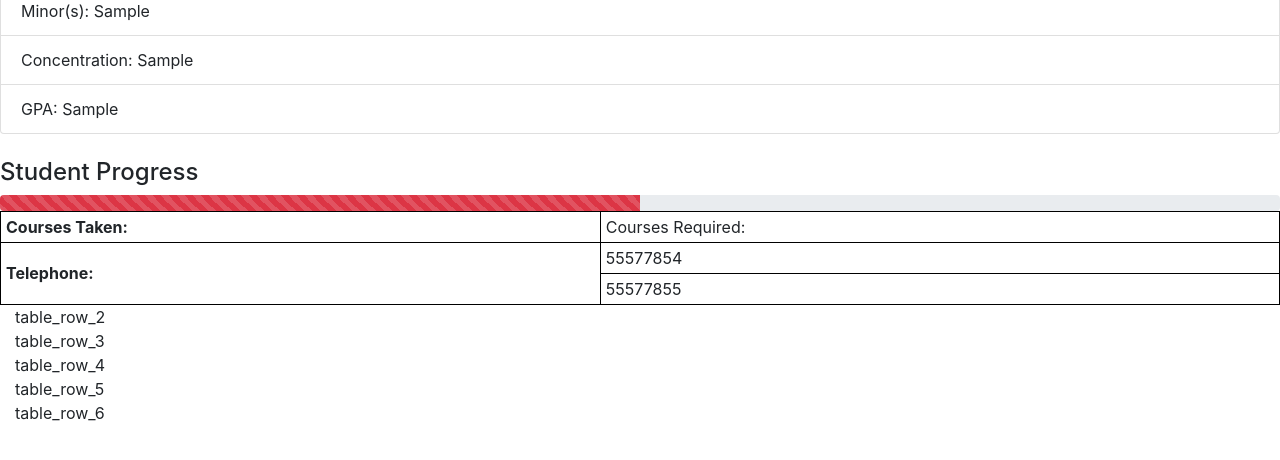
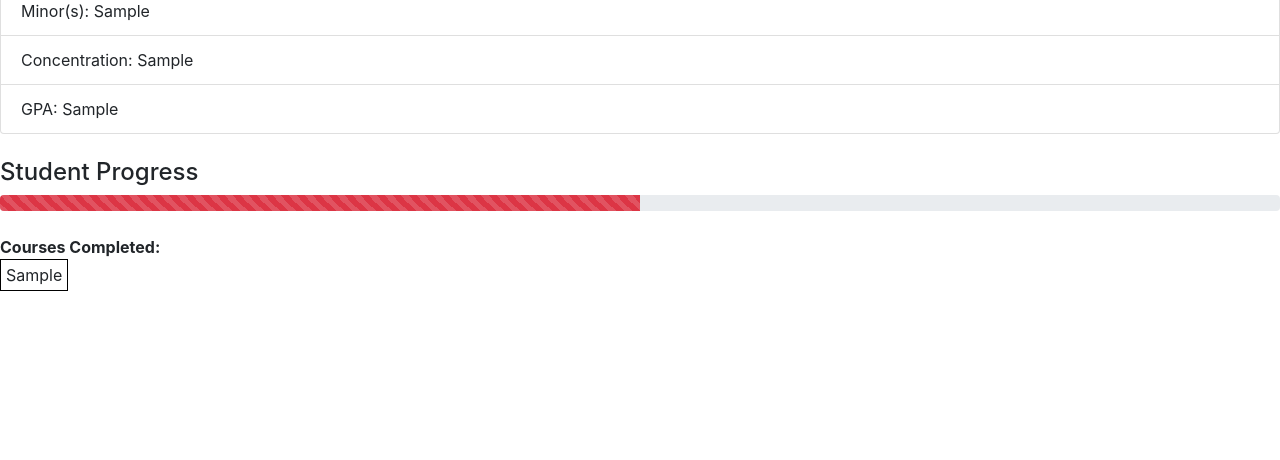
Before and after one commit to technostarbtd5/degree-z, a PHP site: page /client/home.php in a window 1280 px wide. Shown: the part 280-740 px from the top of the page. Run offline with PHP 8.4, Linux system fonts and the light colour scheme; tables that the repository leaves empty or names only in its code hold one stand-in row (values such as "Sample post").

Commit message:
updated home.php

```diff
--- a/client/home.php
+++ b/client/home.php
@@ -130,29 +130,17 @@
     <h4>Student Progress</h4>
     <div class="progress">
         <div class="progress-bar progress-bar-striped bg-danger" role="progressbar" style="width: 50%" aria-valuenow="100" aria-valuemin="0" aria-valuemax="100"></div>
-    </div>
+    </div><br>
 
+<?php
+    $sql2 = "SELECT taken FROM classes";
+    $result5 = $db->query($sql2);
 
-
-<table style="width:100%">
-  <tr>
-    <th>Courses Taken:</th>
-    <td>Courses Required:</td>
-  </tr>
-  <tr>
-    <th rowspan="2">Telephone:</th>
-    <td>55577854</td>
-  </tr>
-  <tr>
-    <td>55577855</td>
-  </tr>
-</table>
-
-</div>
-  <div class="col-md-6">table_row_2</div>
-  <div class="col-md-6">table_row_3</div>
-  <div class="col-md-6">table_row_4</div>
-  <div class="col-md-6">table_row_5</div>
-  <div class="col-md-6">table_row_6</div>
-</div>
-<p id="demo"></p>
+    if ($result5->num_rows > 0) {
+        // output data of each row
+        echo "<b>Courses Completed:</b> </br>";
+        while($row1 = $result5->fetch_assoc()) {
+          echo "<table> <td> " . $row1["taken"].  " </td> </table>";
+        }
+      }
+    ?>
```
